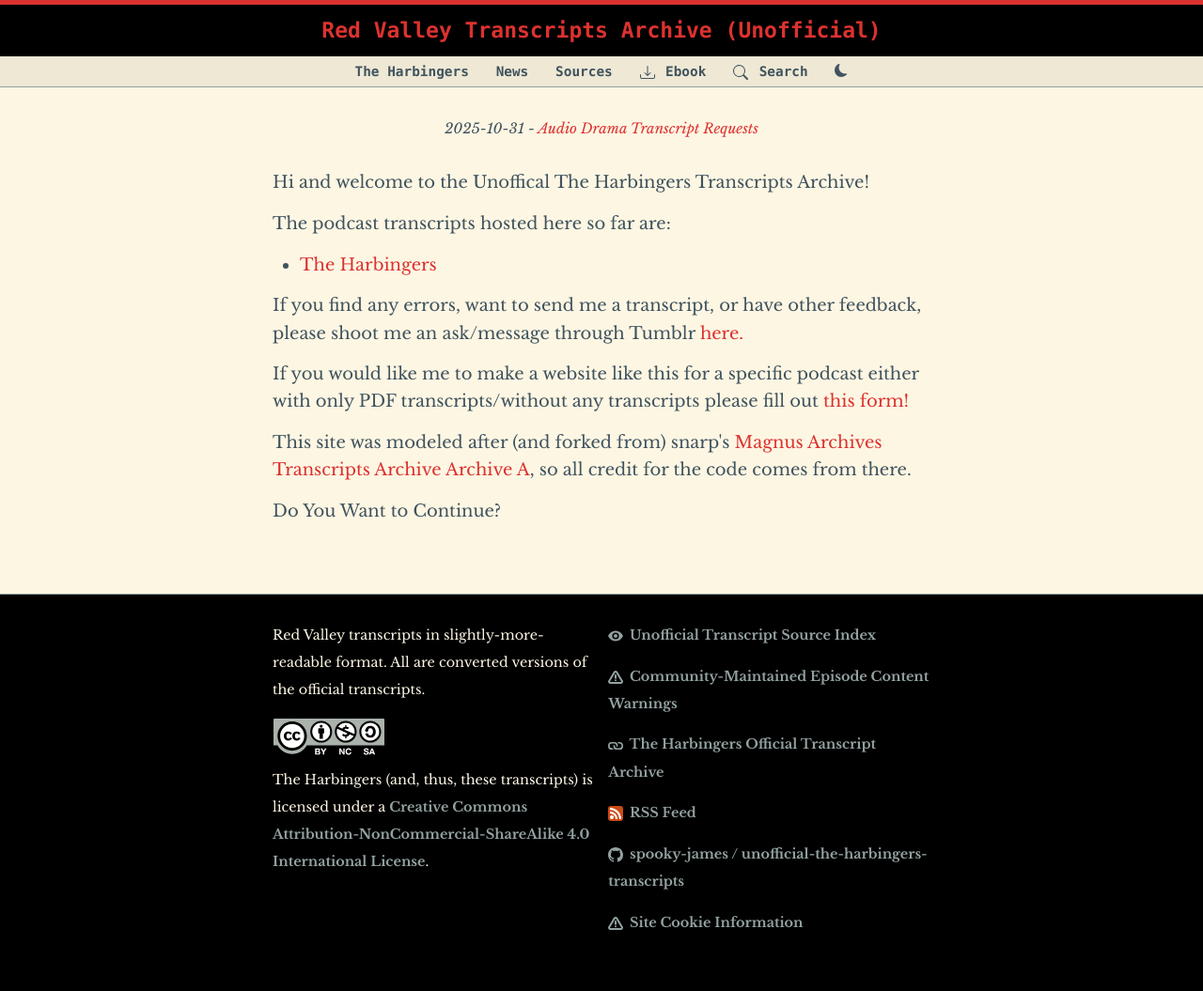
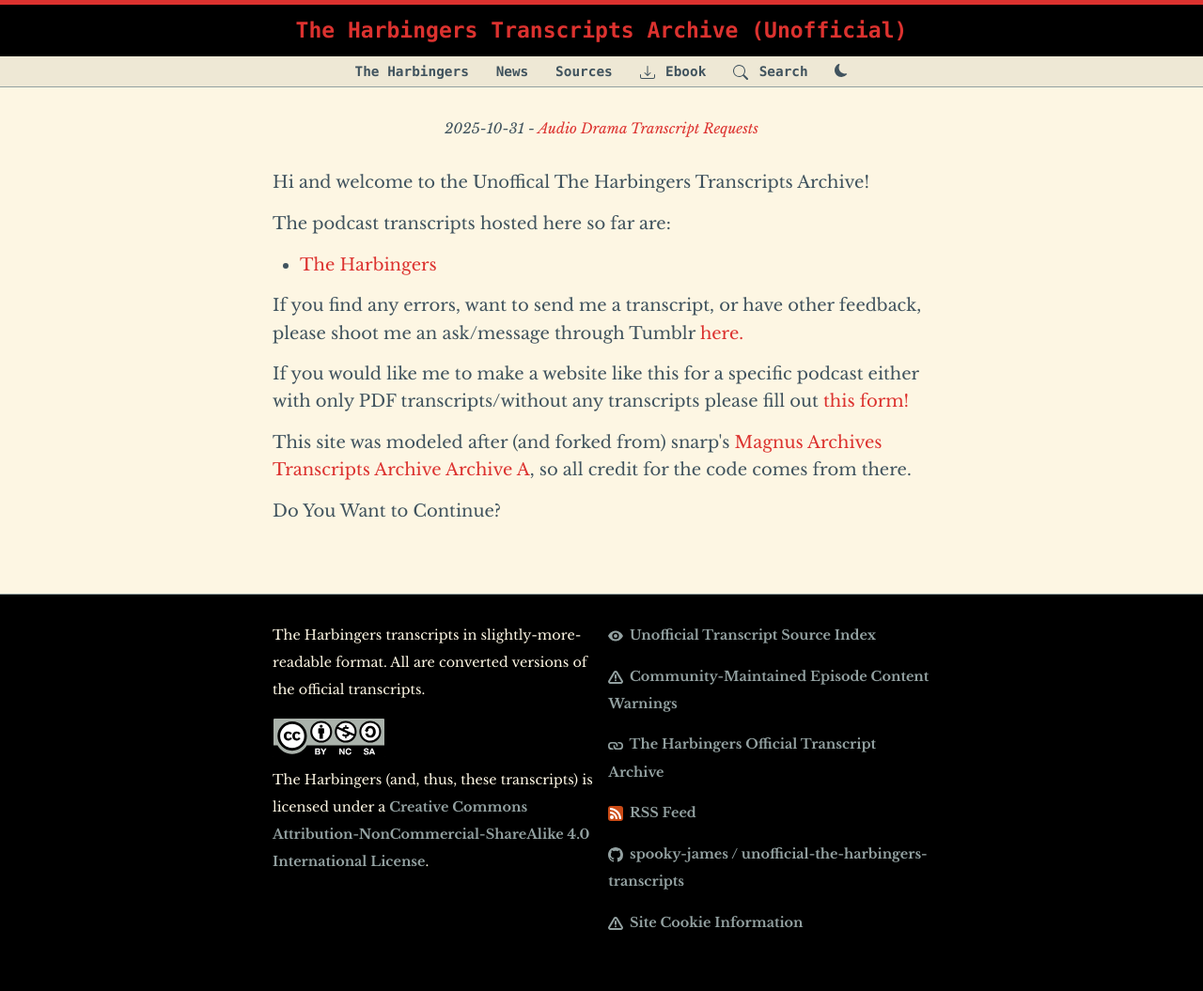
Before and after one commit to spooky-james/unofficial-the-harbingers-transcripts, a Jekyll site: the page built from index.html, in a window 1280 px wide. Shown: the whole page at 94% size. Built offline with Jekyll 4.4.1, drawn with Linux system fonts in a browser that asks for light colours.

Commit message:
Update _config.yml

```diff
--- a/_config.yml
+++ b/_config.yml
@@ -13,11 +13,11 @@
 # you will see them accessed via {{ site.title }}, {{ site.email }}, and so on.
 # You can create any custom variable you would like, and they will be accessible
 # in the templates via {{ site.myvariable }}.
-title: Red Valley Transcripts Archive (Unofficial)
+title: The Harbingers Transcripts Archive (Unofficial)
 email: markbecker@gmail.com
 author: james-spooky
 # description: > # this means to ignore newlines until "baseurl:"
-description: 'Red Valley transcripts in slightly-more-readable format. All are converted versions of the official transcripts.'
+description: 'The Harbingers transcripts in slightly-more-readable format. All are converted versions of the official transcripts.'
 language: en-us
 
 # # If you're hosting your site at a Project repository on GitHub pages
```
